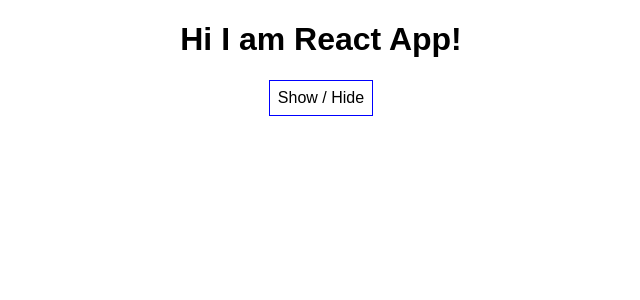
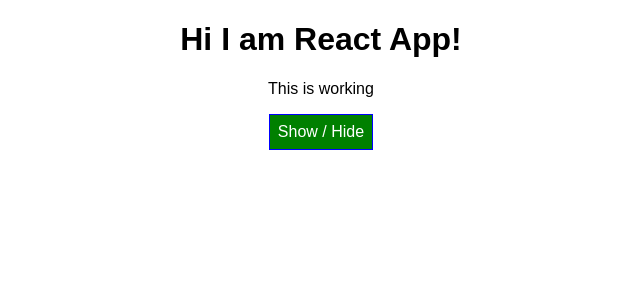
Before and after one commit to NishantVP/udemy-react-followon, a React (Create React App) app: page / in a window 1280 px wide. Shown: the top 300 px of the page, without its empty margins (319-959 px from the left). Built offline with nearby package versions, Linux system fonts and the light colour scheme.

Commit message:
lecture 64

```diff
--- a/package.json
+++ b/package.json
@@ -3,6 +3,7 @@
   "version": "0.1.0",
   "private": true,
   "dependencies": {
+    "radium": "^0.24.1",
     "react": "^16.4.2",
     "react-dom": "^16.4.2",
     "react-scripts": "1.1.4"
--- a/src/App.css
+++ b/src/App.css
@@ -1,3 +1,11 @@
 .App {
   text-align: center;
 }
+
+.red {
+  color: red;
+}
+
+.bold {
+  font-weight: bold;
+}
--- a/src/App.js
+++ b/src/App.js
@@ -1,11 +1,12 @@
 import React, { Component } from 'react';
 import './App.css';
+import Radium from 'radium';
 import Person from './Person/Person';
 
 class App extends Component {
     state = {
         persons: [
-            {id: 0,  name: 'John Snow', age: 27},
+            {id: 0, name: 'John Snow', age: 27},
             {id: 1, name: 'Daenerys Targaryen', age: 22},
             {id: 2, name: 'Arya Stark', age: 18}
         ],
@@ -47,11 +48,16 @@
     render() {
 
         const style = {
-            backgroundColor: 'white',
+            backgroundColor: 'green',
+            color: 'white',
             font: 'inherit',
             border: '1px solid blue',
             padding: '8px',
-            cursor: 'pointer'
+            cursor: 'pointer',
+            ':hover': {
+                backgroundColor: 'lightgreen',
+                color: 'black'
+            }
         };
 
         let persons = null;
@@ -70,11 +76,27 @@
                     })}
                 </div>
             );
+            style.backgroundColor = 'red';
+            style[':hover'] = {
+                backgroundColor: 'salmon',
+                color: 'black'
+            }
         }
+
+        const classes = [];
+
+        if(this.state.persons.length <= 2) {
+            classes.push('red');
+        }
+        if(this.state.persons.length <= 1) {
+            classes.push('bold');
+        }
+
 
         return (
             <div className="App">
                 <h1> Hi I am React App!</h1>
+                <p className={classes.join(' ')}> This is working </p>
                 <button
                     style={style}
                     onClick={this.togglePersonsHandler}>Show / Hide
@@ -85,4 +107,4 @@
     }
 }
 
-export default App;
+export default Radium(App);
--- a/src/Person/Person.js
+++ b/src/Person/Person.js
@@ -1,4 +1,5 @@
 import React from 'react';
+import Radium from 'radium';
 import './Person.css';
 
 const person = (props) => {
@@ -12,4 +13,4 @@
 };
 
 
-export default person;
+export default Radium(person);
```
